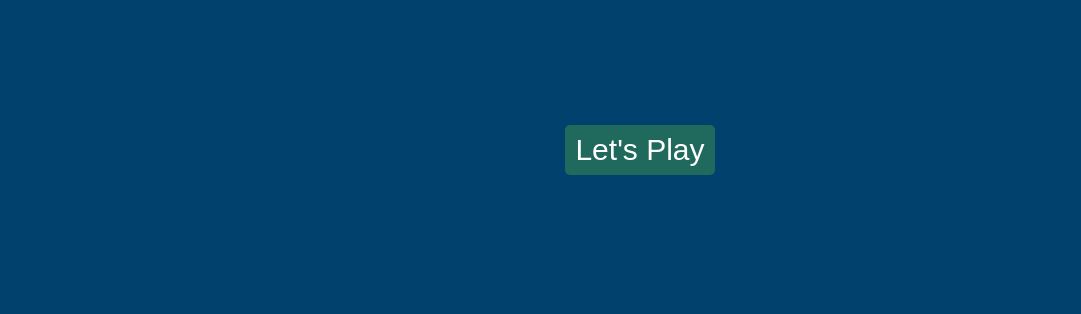
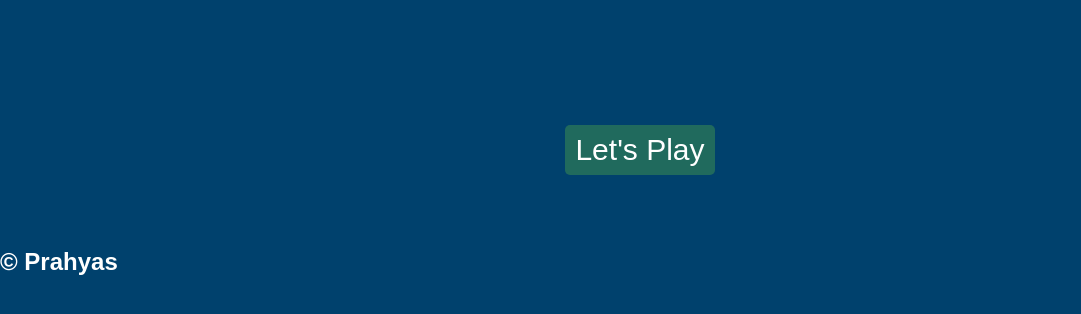
Before and after one commit to Prahyas/Rockpaperscissor, a plain HTML site: page index.html in a window 1280 px wide. Shown: the part 392-706 px from the top of the page, without its empty margins (0-1081 px from the left). Drawn offline with Linux system fonts and the light colour scheme.

Commit message:
Added Credit

```diff
--- a/index.html
+++ b/index.html
@@ -34,6 +34,7 @@
 					<button class="scissors">scissors</button>
 				</div>
 			</div>
+			<h2>© Prahyas</h2>
 		</section>
 
 		<script src="app.js"></script>
```
